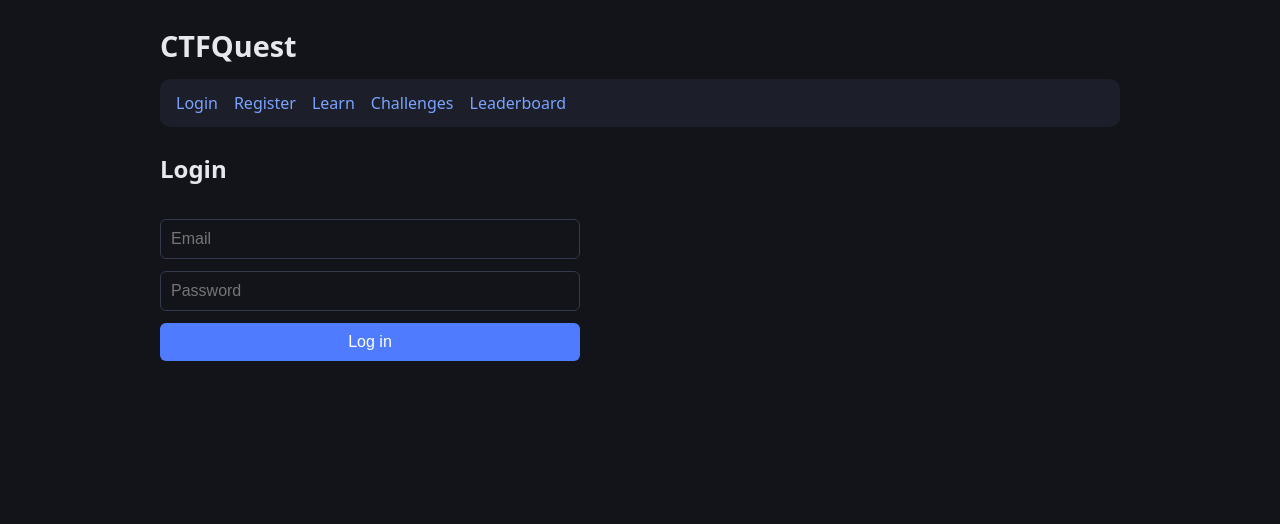
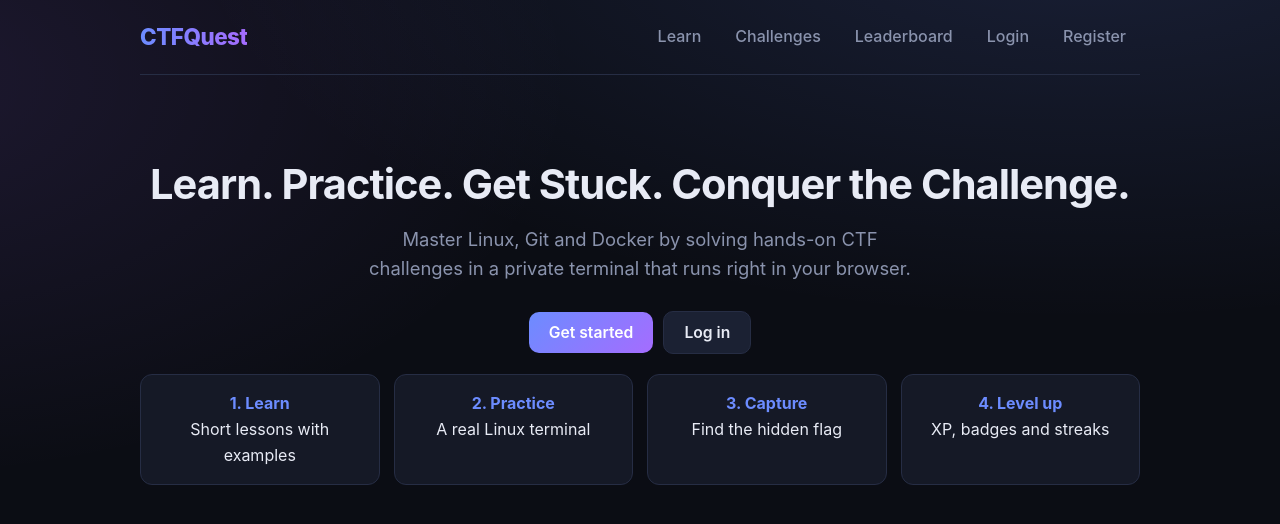
Before and after one commit to Shravani-jinjore/CTFQuest, a React app in the folder frontend/: page / in a window 1280 px wide. Before the commit this address led to /login. Shown: the top 524 px of the page. Built offline with nearby package versions, Linux system fonts and the light colour scheme; the HTML template or start-up script is replaced by a standard one.

Commit message:
Redesign frontend with custom CSS

```diff
--- a/frontend/src/App.jsx
+++ b/frontend/src/App.jsx
@@ -1,5 +1,6 @@
 import { useState, useEffect } from 'react';
-import { Routes, Route, Link, Navigate } from 'react-router-dom';
+import { Routes, Route, Link, NavLink, Navigate } from 'react-router-dom';
+import Home from './pages/Home';
 import Register from './pages/Register';
 import Login from './pages/Login';
 import Dashboard from './pages/Dashboard';
@@ -44,33 +45,33 @@ function App() {
     setUser(null);
   }
 
-  if (loading) return <p>Loading...</p>;
+  if (loading) return <p className="muted" style={{ padding: 40 }}>Loading...</p>;
 
   return (
     <div>
-      <h1>CTFQuest</h1>
-      <nav>
+      <header className="navbar">
+        <Link to="/" className="brand">CTFQuest</Link>
+        <nav className="nav-links">
+          <NavLink to="/learn">Learn</NavLink>
+          <NavLink to="/challenges">Challenges</NavLink>
+          <NavLink to="/leaderboard">Leaderboard</NavLink>
           {user ? (
             <>
-            <Link to="/dashboard">Dashboard</Link>
-            <Link to="/learn">Learn</Link>
-            <Link to="/challenges">Challenges</Link>
-            <Link to="/leaderboard">Leaderboard</Link>
-            {user.role === 'admin' && <Link to="/admin">Admin</Link>}
-            <button onClick={handleLogout}>Log out</button>
+              <NavLink to="/dashboard">Dashboard</NavLink>
+              {user.role === 'admin' && <NavLink to="/admin">Admin</NavLink>}
+              <button className="secondary" onClick={handleLogout}>Log out</button>
             </>
           ) : (
             <>
-            <Link to="/login">Login</Link>
-            <Link to="/register">Register</Link>
-            <Link to="/learn">Learn</Link>
-            <Link to="/challenges">Challenges</Link>
-            <Link to="/leaderboard">Leaderboard</Link>
+              <NavLink to="/login">Login</NavLink>
+              <NavLink to="/register">Register</NavLink>
             </>
           )}
         </nav>
+      </header>
 
       <Routes>
+        <Route path="/" element={<Home user={user} />} />
         <Route path="/register" element={<Register />} />
         <Route path="/login" element={<Login setUser={setUser} />} />
         <Route
@@ -87,7 +88,7 @@ function App() {
           path="/admin"
           element={user && user.role === 'admin' ? <Admin /> : <Navigate to="/dashboard" />}
         />
-        <Route path="*" element={<Navigate to={user ? '/dashboard' : '/login'} />} />
+        <Route path="*" element={<Navigate to="/" />} />
       </Routes>
     </div>
   );
--- a/frontend/src/index.css
+++ b/frontend/src/index.css
@@ -1,117 +1,146 @@
+:root {
+  --bg: #0b0d14;
+  --panel: #151926;
+  --panel-2: #1b2133;
+  --border: #262d44;
+  --text: #e8ebf5;
+  --muted: #8a93ad;
+  --accent: #6c8cff;
+  --accent-2: #a56cff;
+  --good: #3ddc97;
+  --warn: #ffb84d;
+  --bad: #ff6b81;
+}
+
+* { box-sizing: border-box; }
+
 body {
   margin: 0;
-  font-family: system-ui, sans-serif;
-  background: #12141a;
-  color: #e6e8ee;
-  line-height: 1.5;
+  font-family: Inter, system-ui, -apple-system, 'Segoe UI', sans-serif;
+  background:
+    radial-gradient(900px 400px at 85% -10%, rgba(108,140,255,0.15), transparent),
+    radial-gradient(700px 400px at -10% 10%, rgba(165,108,255,0.12), transparent),
+    var(--bg);
+  background-attachment: fixed;
+  color: var(--text);
+  line-height: 1.6;
 }
 
-#root {
-  max-width: 960px;
-  margin: 0 auto;
-  padding: 24px;
-  text-align: left;
+#root { max-width: 1040px; margin: 0 auto; padding: 0 20px 48px; text-align: left; }
+
+h1, h2, h3 { margin: 0 0 12px; line-height: 1.25; }
+h2 { font-size: 1.6rem; }
+h3 { font-size: 1.1rem; }
+p { margin: 0 0 12px; }
+a { color: var(--accent); text-decoration: none; }
+a:hover { text-decoration: underline; }
+ul, ol { padding-left: 20px; margin: 0 0 12px; }
+
+/* ---------- Navbar ---------- */
+.navbar {
+  display: flex; align-items: center; justify-content: space-between; flex-wrap: wrap; gap: 12px;
+  padding: 16px 0; margin-bottom: 28px; border-bottom: 1px solid var(--border);
 }
+.brand {
+  font-size: 1.4rem; font-weight: 800; letter-spacing: -0.5px;
+  background: linear-gradient(90deg, var(--accent), var(--accent-2));
+  -webkit-background-clip: text; background-clip: text; color: transparent;
+}
+.brand:hover { text-decoration: none; }
+.nav-links { display: flex; align-items: center; flex-wrap: wrap; gap: 6px; }
+.nav-links a {
+  color: var(--muted); padding: 8px 14px; border-radius: 8px; font-weight: 500;
+}
+.nav-links a:hover { color: var(--text); background: var(--panel); text-decoration: none; }
+.nav-links a.active { color: var(--text); background: var(--panel-2); }
 
-h1 {
-  margin: 0 0 12px;
-  font-size: 1.8rem;
+/* ---------- Layout pieces ---------- */
+.card {
+  background: var(--panel); border: 1px solid var(--border); border-radius: 14px;
+  padding: 22px 24px; margin-bottom: 18px;
 }
+.muted { color: var(--muted); font-size: 0.92rem; }
+.row { display: flex; gap: 10px; align-items: center; flex-wrap: wrap; }
+.row input { flex: 1; min-width: 200px; }
+.grid { display: grid; gap: 16px; grid-template-columns: repeat(auto-fill, minmax(260px, 1fr)); margin-bottom: 18px; }
+.page-title { margin-bottom: 4px; }
+.page-sub { color: var(--muted); margin-bottom: 24px; }
 
-h2, h3 {
-  margin-top: 0;
+.tile {
+  display: block; background: var(--panel); border: 1px solid var(--border); border-radius: 14px;
+  padding: 20px; color: var(--text); transition: transform .15s, border-color .15s;
 }
+.tile:hover { transform: translateY(-3px); border-color: var(--accent); text-decoration: none; }
+.tile .icon { font-size: 2rem; margin-bottom: 8px; }
+.tile h3 { margin-bottom: 6px; }
 
-nav {
-  display: flex;
-  flex-wrap: wrap;
-  gap: 16px;
-  align-items: center;
-  padding: 12px 16px;
-  margin-bottom: 24px;
-  background: #1c1f29;
-  border-radius: 10px;
+/* ---------- Forms ---------- */
+form { display: flex; flex-direction: column; gap: 12px; }
+form.row { flex-direction: row; }
+input, select {
+  padding: 12px 14px; border: 1px solid var(--border); border-radius: 10px;
+  background: var(--bg); color: var(--text); font-size: 1rem; font-family: inherit; width: 100%;
 }
-
-a {
-  color: #7aa2ff;
-  text-decoration: none;
-}
-
-a:hover {
-  text-decoration: underline;
-}
-
-.card {
-  background: #1c1f29;
-  border: 1px solid #2a3042;
-  border-radius: 10px;
-  padding: 16px 20px;
-  margin-bottom: 16px;
-}
-
-.muted {
-  color: #8b93a7;
-  font-size: 0.9rem;
-}
-
-.row {
-  display: flex;
-  gap: 10px;
-  align-items: center;
-}
-
-.row input {
-  flex: 1;
-}
-
-form {
-  display: flex;
-  flex-direction: column;
-  gap: 12px;
-  max-width: 420px;
-}
-
-form.row {
-  flex-direction: row;
-  max-width: none;
-}
-
-input, select {
-  padding: 10px;
-  border: 1px solid #333a4d;
-  border-radius: 6px;
-  background: #12141a;
-  color: inherit;
-  font-size: 1rem;
-}
+input:focus, select:focus { outline: none; border-color: var(--accent); box-shadow: 0 0 0 3px rgba(108,140,255,0.2); }
 
 button {
-  padding: 10px 16px;
-  border: none;
-  border-radius: 6px;
-  background: #4f7cff;
-  color: white;
-  font-size: 1rem;
-  cursor: pointer;
+  padding: 11px 20px; border: none; border-radius: 10px; font-size: 0.98rem; font-weight: 600;
+  font-family: inherit; color: #fff; cursor: pointer;
+  background: linear-gradient(135deg, var(--accent), var(--accent-2));
+  transition: transform .1s, filter .15s;
 }
+button:hover { filter: brightness(1.12); }
+button:active { transform: scale(0.98); }
+button.secondary { background: var(--panel-2); border: 1px solid var(--border); color: var(--text); }
+button.danger { background: transparent; border: 1px solid var(--bad); color: var(--bad); padding: 6px 12px; }
 
-button:hover {
-  background: #3d66e0;
+.auth-card { max-width: 420px; margin: 48px auto; }
+.auth-card form { margin-top: 12px; }
+.msg { min-height: 1.4em; margin: 4px 0 0; font-size: 0.95rem; }
+
+/* ---------- Hero ---------- */
+.hero { text-align: center; padding: 56px 0 40px; }
+.hero h2 { font-size: 2.6rem; letter-spacing: -1px; margin-bottom: 14px; }
+.hero p { color: var(--muted); font-size: 1.15rem; max-width: 560px; margin: 0 auto 28px; }
+.hero .row { justify-content: center; }
+.steps { display: grid; gap: 14px; grid-template-columns: repeat(auto-fit, minmax(190px, 1fr)); margin-top: 20px; }
+.step { background: var(--panel); border: 1px solid var(--border); border-radius: 12px; padding: 16px; }
+.step b { color: var(--accent); }
+
+/* ---------- Pills ---------- */
+.pill { display: inline-block; padding: 3px 10px; border-radius: 999px; font-size: 0.78rem; font-weight: 700; text-transform: uppercase; letter-spacing: .4px; }
+.pill.easy { background: rgba(61,220,151,.15); color: var(--good); }
+.pill.medium { background: rgba(255,184,77,.15); color: var(--warn); }
+.pill.hard { background: rgba(255,107,129,.15); color: var(--bad); }
+.pill.xp { background: rgba(108,140,255,.15); color: var(--accent); }
+
+/* ---------- Dashboard ---------- */
+.stats { display: grid; gap: 14px; grid-template-columns: repeat(auto-fit, minmax(160px, 1fr)); margin-bottom: 18px; }
+.stat { background: var(--panel); border: 1px solid var(--border); border-radius: 14px; padding: 18px; }
+.stat .num { font-size: 2rem; font-weight: 800; }
+.stat .label { color: var(--muted); font-size: 0.85rem; text-transform: uppercase; letter-spacing: .5px; }
+.bar { background: var(--bg); border-radius: 999px; height: 12px; overflow: hidden; border: 1px solid var(--border); }
+.bar > div { height: 100%; background: linear-gradient(90deg, var(--accent), var(--accent-2)); border-radius: 999px; }
+.badge-item { display: flex; gap: 12px; align-items: center; padding: 12px 0; border-bottom: 1px solid var(--border); }
+.badge-item:last-child { border-bottom: none; }
+.badge-item .emoji { font-size: 1.6rem; }
+.badge-item.locked { opacity: .4; }
+
+/* ---------- Leaderboard ---------- */
+table { width: 100%; border-collapse: collapse; }
+th { text-align: left; color: var(--muted); font-size: 0.8rem; text-transform: uppercase; letter-spacing: .5px; padding: 8px 12px; }
+td { padding: 12px; border-top: 1px solid var(--border); }
+.rank { font-weight: 800; width: 50px; }
+
+/* ---------- Lists inside cards ---------- */
+.lesson-list { list-style: none; padding: 0; margin: 0; }
+.lesson-list li { border-top: 1px solid var(--border); }
+.lesson-list a { display: block; padding: 12px 4px; color: var(--text); }
+.lesson-list a:hover { color: var(--accent); text-decoration: none; }
+.lesson-text { font-size: 1.08rem; line-height: 1.8; white-space: pre-wrap; }
+
+/* ---------- Terminal ---------- */
+.terminal-box {
+  margin: 14px 0; padding: 10px; background: #05070b; border: 1px solid var(--border);
+  border-radius: 10px; overflow-x: auto;
 }
-
-button.secondary {
-  background: #333a4d;
-}
-
-button.secondary:hover {
-  background: #444c63;
-}
-
-.terminal-box {
-  margin: 12px 0;
-  padding: 8px;
-  background: #0b0d12;
-  border-radius: 8px;
-  overflow-x: auto;
-}
--- a/frontend/src/pages/Categories.jsx
+++ b/frontend/src/pages/Categories.jsx
@@ -2,6 +2,7 @@ import { useState, useEffect } from 'react';
 import { Link } from 'react-router-dom';
 
 const API_URL = 'http://localhost:5000';
+const ICONS = { Linux: '🐧', Git: '🌿', Docker: '🐳' };
 
 function Categories() {
   const [categories, setCategories] = useState([]);
@@ -16,15 +17,18 @@ function Categories() {
 
   return (
     <div>
-      <h2>Learn</h2>
+      <h2 className="page-title">Learn</h2>
+      <p className="page-sub">Choose a path.</p>
       {error && <p>{error}</p>}
-      <ul>
+      <div className="grid">
         {categories.map((c) => (
-          <li key={c.id}>
-            <Link to={`/learn/category/${c.id}`}>{c.name}</Link>
-          </li>
+          <Link key={c.id} to={`/learn/category/${c.id}`} className="tile">
+            <div className="icon">{ICONS[c.name] || '📘'}</div>
+            <h3>{c.name}</h3>
+            <p className="muted">Lessons and practice</p>
+          </Link>
         ))}
-      </ul>
+      </div>
     </div>
   );
 }
--- a/frontend/src/pages/Challenges.jsx
+++ b/frontend/src/pages/Challenges.jsx
@@ -16,15 +16,19 @@ function Challenges() {
 
   return (
     <div>
-      <h2>Challenges</h2>
+      <h2 className="page-title">Challenges</h2>
+      <p className="page-sub">Pick one, start a terminal, and find the flag.</p>
       {error && <p>{error}</p>}
-      <ul>
+      <div className="grid">
         {challenges.map((c) => (
-          <li key={c.id}>
-            <Link to={`/challenges/${c.id}`}>{c.title}</Link> ({c.difficulty}, {c.xp_reward} XP)
-          </li>
+          <Link key={c.id} to={`/challenges/${c.id}`} className="tile">
+            <div className="icon">🚩</div>
+            <h3>{c.title}</h3>
+            <span className={`pill ${c.difficulty}`}>{c.difficulty}</span>{' '}
+            <span className="pill xp">{c.xp_reward} XP</span>
+          </Link>
         ))}
-      </ul>
+      </div>
     </div>
   );
 }
--- a/frontend/src/pages/Dashboard.jsx
+++ b/frontend/src/pages/Dashboard.jsx
@@ -25,21 +25,35 @@ function Dashboard({ user }) {
 
   return (
     <div>
-      <h2>Welcome, {me.username}!</h2>
-      <p>Level {me.level ?? 1} | {me.xp} XP | Streak: {me.streak_days ?? 0} day(s)</p>
-      <div style={{ background: '#333a4d', borderRadius: 6, height: 12 }}>
-        <div style={{ width: `${percent}%`, background: '#4f7cff', height: 12, borderRadius: 6 }} />
+      <h2 className="page-title">Welcome, {me.username}</h2>
+      <p className="page-sub">Here is your progress.</p>
+
+      <div className="stats">
+        <div className="stat"><div className="num">{me.level ?? 1}</div><div className="label">Level</div></div>
+        <div className="stat"><div className="num">{me.xp}</div><div className="label">Total XP</div></div>
+        <div className="stat"><div className="num">🔥 {me.streak_days ?? 0}</div><div className="label">Day streak</div></div>
       </div>
-      <p>{me.xp_into_level ?? 0} / {me.xp_per_level ?? 100} XP to next level</p>
 
-      <h3>Badges</h3>
-      <ul>
+      <div className="card">
+        <h3>Next level</h3>
+        <div className="bar"><div style={{ width: `${percent}%` }} /></div>
+        <p className="muted" style={{ marginTop: 8 }}>
+          {me.xp_into_level ?? 0} / {me.xp_per_level ?? 100} XP
+        </p>
+      </div>
+
+      <div className="card">
+        <h3>Badges</h3>
         {badges.map((b) => (
-          <li key={b.code} style={{ opacity: b.earned ? 1 : 0.4 }}>
-            {b.earned ? '🏅' : '🔒'} <strong>{b.name}</strong>: {b.description}
-          </li>
+          <div key={b.code} className={`badge-item ${b.earned ? '' : 'locked'}`}>
+            <span className="emoji">{b.earned ? '🏅' : '🔒'}</span>
+            <div>
+              <strong>{b.name}</strong>
+              <div className="muted">{b.description}</div>
+            </div>
+          </div>
         ))}
-      </ul>
+      </div>
     </div>
   );
 }
--- /dev/null
+++ b/frontend/src/pages/Home.jsx
@@ -0,0 +1,31 @@
+import { Link } from 'react-router-dom';
+
+function Home({ user }) {
+  return (
+    <div className="hero">
+      <h2>Learn. Practice. Get Stuck. Conquer the Challenge.</h2>
+      <p>
+        Master Linux, Git and Docker by solving hands-on CTF challenges in a
+        private terminal that runs right in your browser.
+      </p>
+      <div className="row">
+        {user ? (
+          <Link to="/challenges"><button>Start a challenge</button></Link>
+        ) : (
+          <>
+            <Link to="/register"><button>Get started</button></Link>
+            <Link to="/login"><button className="secondary">Log in</button></Link>
+          </>
+        )}
+      </div>
+      <div className="steps">
+        <div className="step"><b>1. Learn</b><br />Short lessons with examples</div>
+        <div className="step"><b>2. Practice</b><br />A real Linux terminal</div>
+        <div className="step"><b>3. Capture</b><br />Find the hidden flag</div>
+        <div className="step"><b>4. Level up</b><br />XP, badges and streaks</div>
+      </div>
+    </div>
+  );
+}
+
+export default Home;
--- a/frontend/src/pages/Leaderboard.jsx
+++ b/frontend/src/pages/Leaderboard.jsx
@@ -1,6 +1,7 @@
 import { useState, useEffect } from 'react';
 
 const API_URL = 'http://localhost:5000';
+const MEDALS = ['🥇', '🥈', '🥉'];
 
 function Leaderboard() {
   const [rows, setRows] = useState([]);
@@ -15,15 +16,27 @@ function Leaderboard() {
 
   return (
     <div>
-      <h2>Leaderboard</h2>
+      <h2 className="page-title">Leaderboard</h2>
+      <p className="page-sub">Top players by XP.</p>
       {error && <p>{error}</p>}
-      <ol>
-        {rows.map((r) => (
-          <li key={r.id}>
-            {r.username}: {r.xp} XP (level {r.level}, {r.solved} solved)
-          </li>
-        ))}
-      </ol>
+      <div className="card">
+        <table>
+          <thead>
+            <tr><th>#</th><th>Player</th><th>Level</th><th>Solved</th><th>XP</th></tr>
+          </thead>
+          <tbody>
+            {rows.map((r, i) => (
+              <tr key={r.id}>
+                <td className="rank">{MEDALS[i] || i + 1}</td>
+                <td>{r.username}</td>
+                <td>{r.level}</td>
+                <td>{r.solved}</td>
+                <td><strong>{r.xp}</strong></td>
+              </tr>
+            ))}
+          </tbody>
+        </table>
+      </div>
     </div>
   );
 }
--- a/frontend/src/pages/Lesson.jsx
+++ b/frontend/src/pages/Lesson.jsx
@@ -19,13 +19,16 @@ function Lesson() {
   }, [id]);
 
   if (error) return <p>{error}</p>;
-  if (!lesson) return <p>Loading...</p>;
+  if (!lesson) return <p className="muted">Loading...</p>;
 
   return (
     <div>
       <p><Link to="/learn">← Back to learning</Link></p>
-      <h2>{lesson.title}</h2>
-      <p>{lesson.content}</p>
+      <div className="card">
+        <h2>{lesson.title}</h2>
+        <p className="lesson-text">{lesson.content}</p>
+      </div>
+      <Link to="/challenges"><button>Practice with a challenge</button></Link>
     </div>
   );
 }
--- a/frontend/src/pages/Login.jsx
+++ b/frontend/src/pages/Login.jsx
@@ -1,5 +1,5 @@
 import { useState } from 'react';
-import { useNavigate } from 'react-router-dom';
+import { Link, useNavigate } from 'react-router-dom';
 
 const API_URL = 'http://localhost:5000';
 
@@ -27,12 +27,10 @@ function Login({ setUser }) {
       }
 
       localStorage.setItem('token', data.token);
-
       const meResponse = await fetch(`${API_URL}/api/auth/me`, {
         headers: { Authorization: `Bearer ${data.token}` },
       });
-      const me = await meResponse.json();
-      setUser(me);
+      setUser(await meResponse.json());
       navigate('/dashboard');
     } catch (err) {
       setMessage('Could not reach the server. Is the backend running?');
@@ -40,23 +38,17 @@ function Login({ setUser }) {
   }
 
   return (
-    <form onSubmit={handleSubmit}>
-      <h2>Login</h2>
-      <input
-        type="email"
-        placeholder="Email"
-        value={email}
-        onChange={(e) => setEmail(e.target.value)}
-      />
-      <input
-        type="password"
-        placeholder="Password"
-        value={password}
-        onChange={(e) => setPassword(e.target.value)}
-      />
-      <button type="submit">Log in</button>
-      <p>{message}</p>
-    </form>
+    <div className="card auth-card">
+      <h2>Welcome back</h2>
+      <p className="muted">Log in to continue your quest.</p>
+      <form onSubmit={handleSubmit}>
+        <input type="email" placeholder="Email" value={email} onChange={(e) => setEmail(e.target.value)} />
+        <input type="password" placeholder="Password" value={password} onChange={(e) => setPassword(e.target.value)} />
+        <button type="submit">Log in</button>
+        <p className="msg" style={{ color: 'var(--bad)' }}>{message}</p>
+      </form>
+      <p className="muted">No account? <Link to="/register">Register</Link></p>
+    </div>
   );
 }
 
--- a/frontend/src/pages/Register.jsx
+++ b/frontend/src/pages/Register.jsx
@@ -1,4 +1,5 @@
 import { useState } from 'react';
+import { Link } from 'react-router-dom';
 
 const API_URL = 'http://localhost:5000';
 
@@ -7,6 +8,7 @@ function Register() {
   const [email, setEmail] = useState('');
   const [password, setPassword] = useState('');
   const [message, setMessage] = useState('');
+  const [ok, setOk] = useState(false);
 
   async function handleSubmit(event) {
     event.preventDefault();
@@ -20,39 +22,27 @@ function Register() {
       });
       const data = await response.json();
 
-      if (response.ok) {
-        setMessage(`Account created for ${data.username}!`);
-      } else {
-        setMessage(`Error: ${data.error}`);
-      }
+      setOk(response.ok);
+      setMessage(response.ok ? `Account created for ${data.username}! You can log in now.` : `Error: ${data.error}`);
     } catch (err) {
+      setOk(false);
       setMessage('Could not reach the server. Is the backend running?');
     }
   }
 
   return (
-    <form onSubmit={handleSubmit}>
-      <h2>Register</h2>
-      <input
-        placeholder="Username"
-        value={username}
-        onChange={(e) => setUsername(e.target.value)}
-      />
-      <input
-        type="email"
-        placeholder="Email"
-        value={email}
-        onChange={(e) => setEmail(e.target.value)}
-      />
-      <input
-        type="password"
-        placeholder="Password (min 8 characters)"
-        value={password}
-        onChange={(e) => setPassword(e.target.value)}
-      />
-      <button type="submit">Create account</button>
-      <p>{message}</p>
-    </form>
+    <div className="card auth-card">
+      <h2>Create your account</h2>
+      <p className="muted">Start earning XP in minutes.</p>
+      <form onSubmit={handleSubmit}>
+        <input placeholder="Username" value={username} onChange={(e) => setUsername(e.target.value)} />
+        <input type="email" placeholder="Email" value={email} onChange={(e) => setEmail(e.target.value)} />
+        <input type="password" placeholder="Password (min 8 characters)" value={password} onChange={(e) => setPassword(e.target.value)} />
+        <button type="submit">Create account</button>
+        <p className="msg" style={{ color: ok ? 'var(--good)' : 'var(--bad)' }}>{message}</p>
+      </form>
+      <p className="muted">Already registered? <Link to="/login">Log in</Link></p>
+    </div>
   );
 }
 
--- a/frontend/src/pages/Topics.jsx
+++ b/frontend/src/pages/Topics.jsx
@@ -19,17 +19,17 @@ function Topics() {
     <div>
       <p><Link to="/learn">← All categories</Link></p>
       {error && <p>{error}</p>}
-      {topics.length === 0 && !error && <p>No topics yet.</p>}
+      {topics.length === 0 && !error && <p className="muted">No topics yet.</p>}
       {topics.map((topic) => (
-        <div key={topic.id}>
+        <div className="card" key={topic.id}>
           <h3>{topic.title}</h3>
-          <ol>
-            {topic.lessons.map((lesson) => (
+          <ul className="lesson-list">
+            {topic.lessons.map((lesson, i) => (
               <li key={lesson.id}>
-                <Link to={`/learn/lesson/${lesson.id}`}>{lesson.title}</Link>
+                <Link to={`/learn/lesson/${lesson.id}`}>{i + 1}. {lesson.title}</Link>
               </li>
             ))}
-          </ol>
+          </ul>
         </div>
       ))}
     </div>
```
Also changed, not shown: frontend/src/pages/Admin.jsx (+28 -45 lines). Lines whose indentation alone changed are shown as unchanged.
